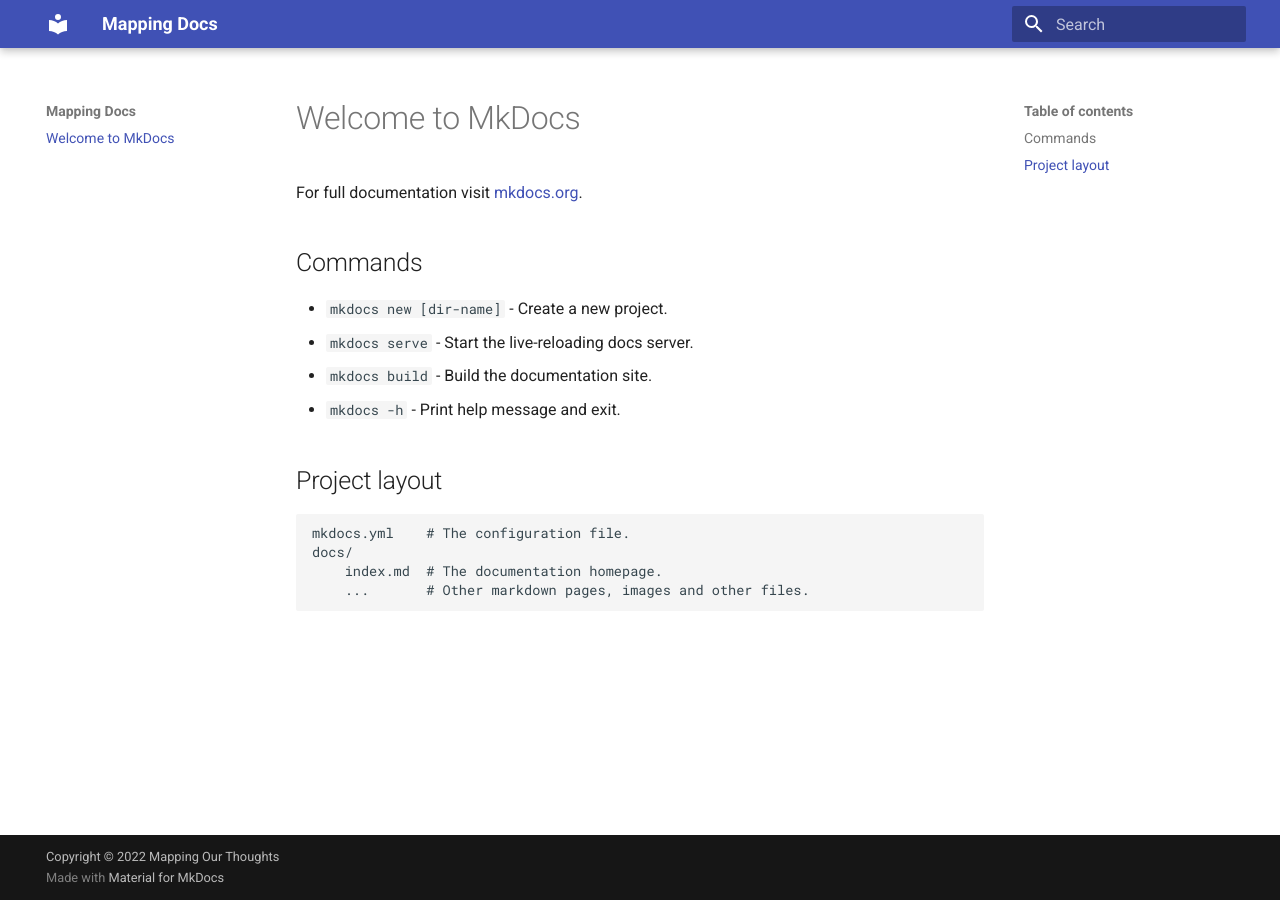
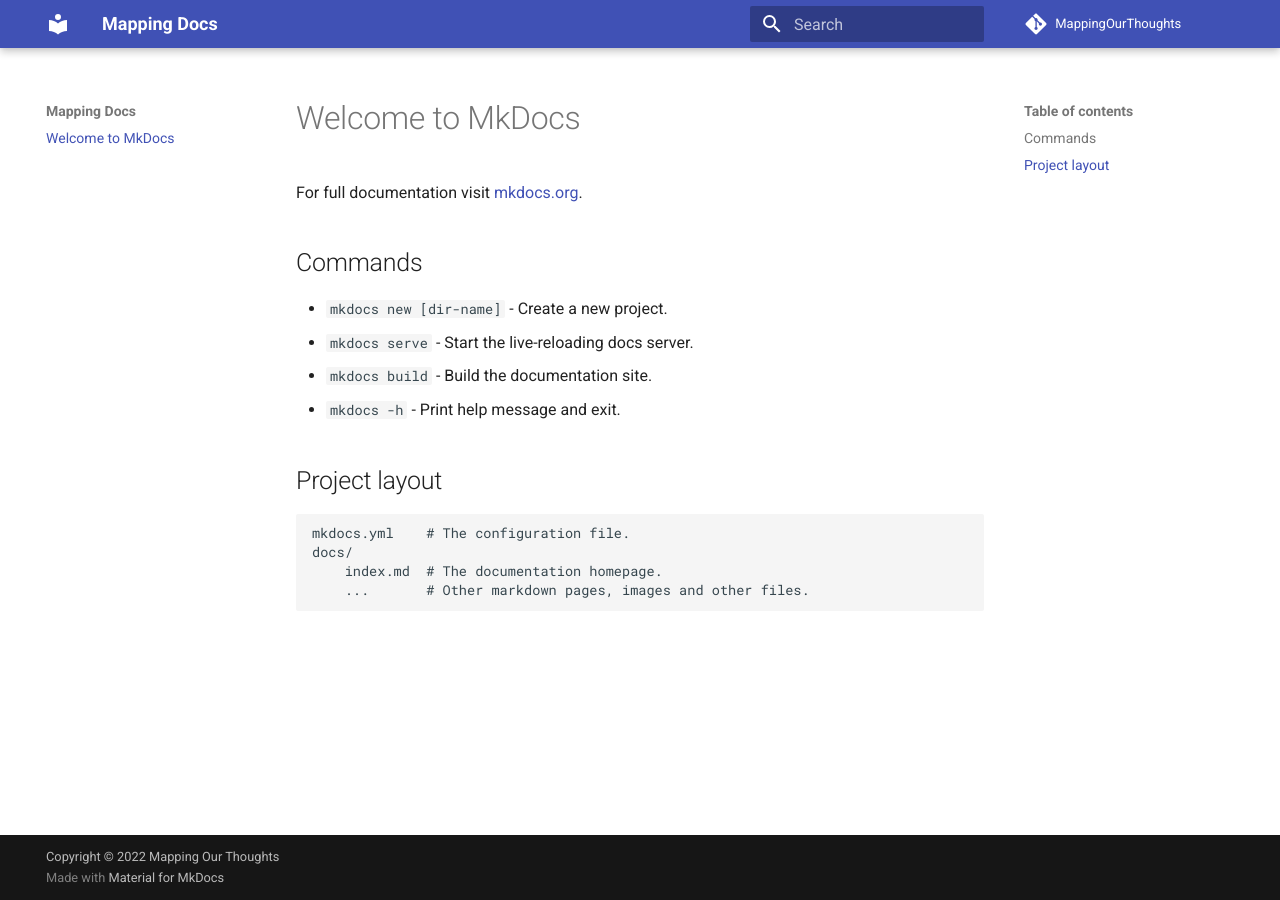
Before and after one commit to MappingOurThoughts/MappingOurThoughts.github.io, an MkDocs documentation site: the page built from docs/index.md, in a window 1280 px wide. Built offline with MkDocs 1.6.1 and Material for MkDocs 9.7.7, drawn with Linux system fonts in a browser that asks for light colours.

Commit message:
Update mkdocs.yml

```diff
--- a/mkdocs.yml
+++ b/mkdocs.yml
@@ -1,4 +1,8 @@
 site_name: Mapping Docs
+
+# Repository
+repo_name: MappingOurThoughts
+repo_url: https://github.com/MappingOurThoughts
 
 # Copyright
 copyright: Copyright &copy; 2022 Mapping Our Thoughts
```
